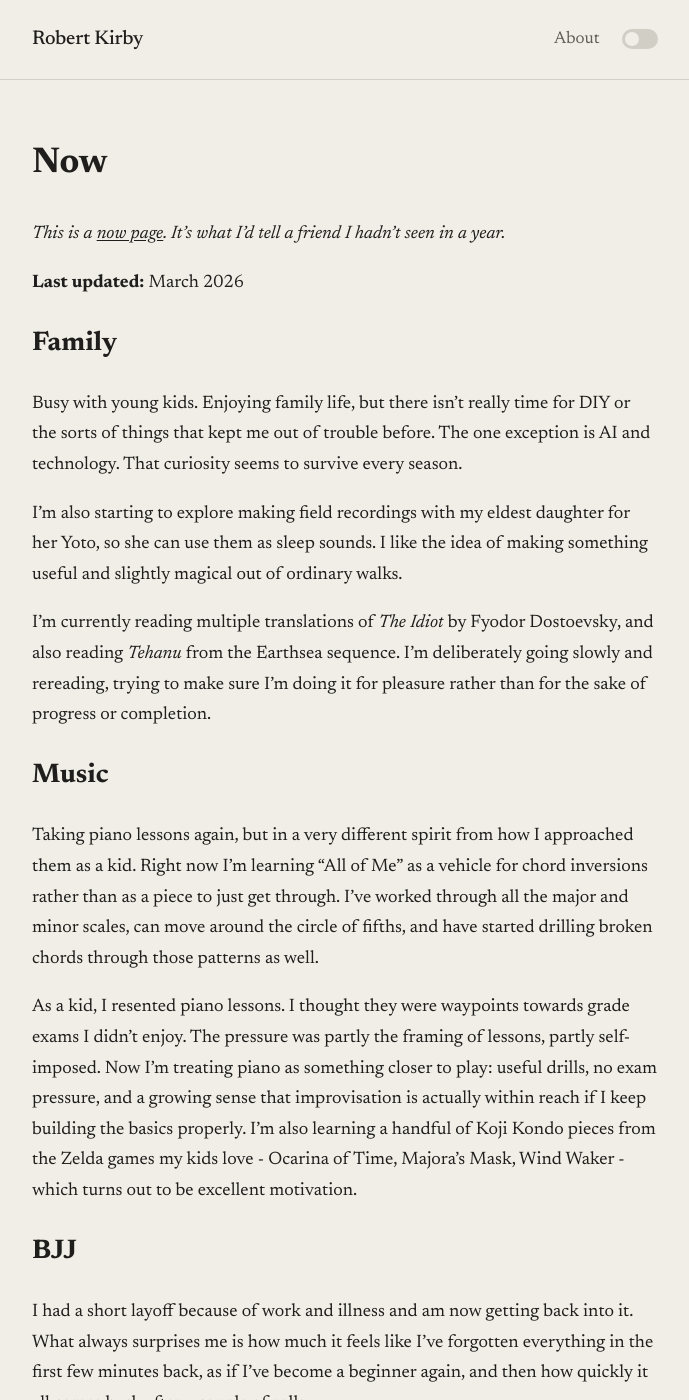
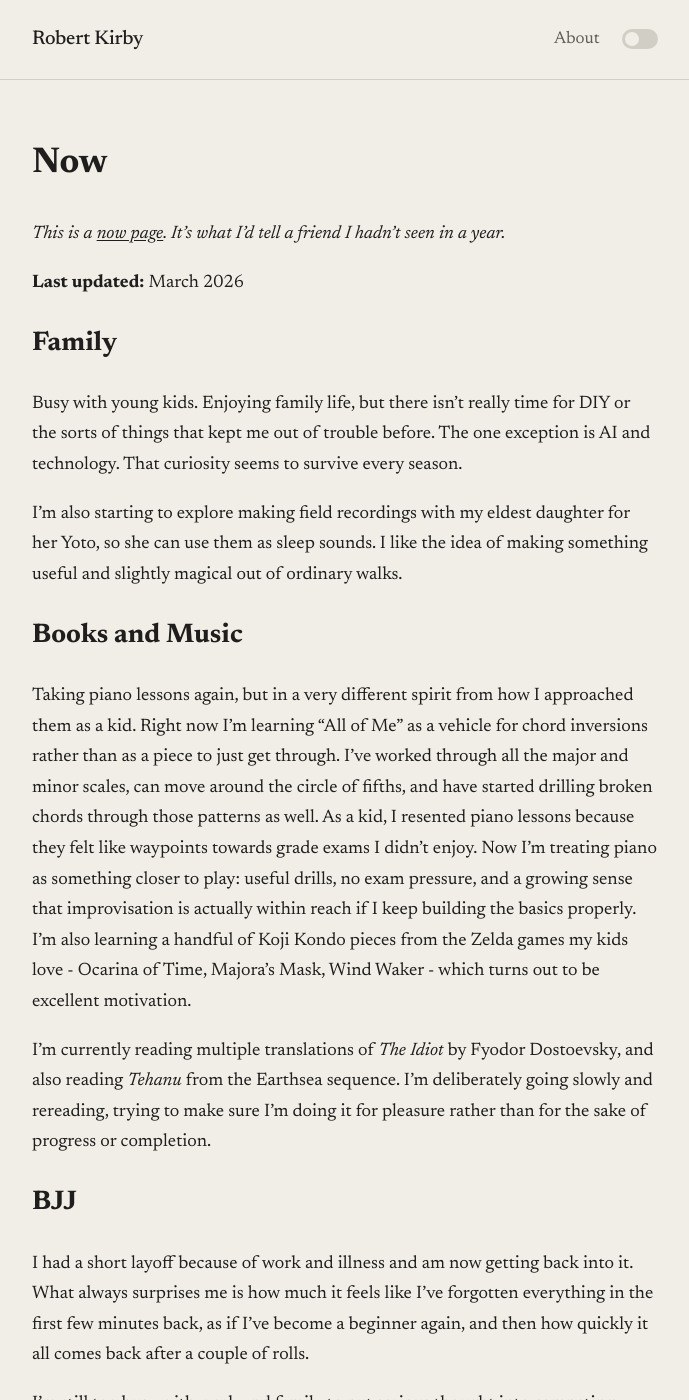
Before and after one commit to rob137/rob137.github.io, a Jekyll site: the page built from now.md, in a window 1280 px wide and 1400 px high. Shown: the whole window, without its empty margins (295-984 px from the left). Built offline with Jekyll 4.4.1, drawn with Linux system fonts in a browser that asks for light colours.

Commit message:
Group reading and music on now page

```diff
--- a/now.md
+++ b/now.md
@@ -15,13 +15,11 @@
 
 I'm also starting to explore making field recordings with my eldest daughter for her Yoto, so she can use them as sleep sounds. I like the idea of making something useful and slightly magical out of ordinary walks.
 
+## Books and Music
+
+Taking piano lessons again, but in a very different spirit from how I approached them as a kid. Right now I'm learning "All of Me" as a vehicle for chord inversions rather than as a piece to just get through. I've worked through all the major and minor scales, can move around the circle of fifths, and have started drilling broken chords through those patterns as well. As a kid, I resented piano lessons because they felt like waypoints towards grade exams I didn't enjoy. Now I'm treating piano as something closer to play: useful drills, no exam pressure, and a growing sense that improvisation is actually within reach if I keep building the basics properly. I'm also learning a handful of Koji Kondo pieces from the Zelda games my kids love - Ocarina of Time, Majora's Mask, Wind Waker - which turns out to be excellent motivation.
+
 I'm currently reading multiple translations of *The Idiot* by Fyodor Dostoevsky, and also reading *Tehanu* from the Earthsea sequence. I'm deliberately going slowly and rereading, trying to make sure I'm doing it for pleasure rather than for the sake of progress or completion.
-
-## Music
-
-Taking piano lessons again, but in a very different spirit from how I approached them as a kid. Right now I'm learning "All of Me" as a vehicle for chord inversions rather than as a piece to just get through. I've worked through all the major and minor scales, can move around the circle of fifths, and have started drilling broken chords through those patterns as well.
-
-As a kid, I resented piano lessons. I thought they were waypoints towards grade exams I didn't enjoy. The pressure was partly the framing of lessons, partly self-imposed. Now I'm treating piano as something closer to play: useful drills, no exam pressure, and a growing sense that improvisation is actually within reach if I keep building the basics properly. I'm also learning a handful of Koji Kondo pieces from the Zelda games my kids love - Ocarina of Time, Majora's Mask, Wind Waker - which turns out to be excellent motivation.
 
 ## BJJ
 
```
